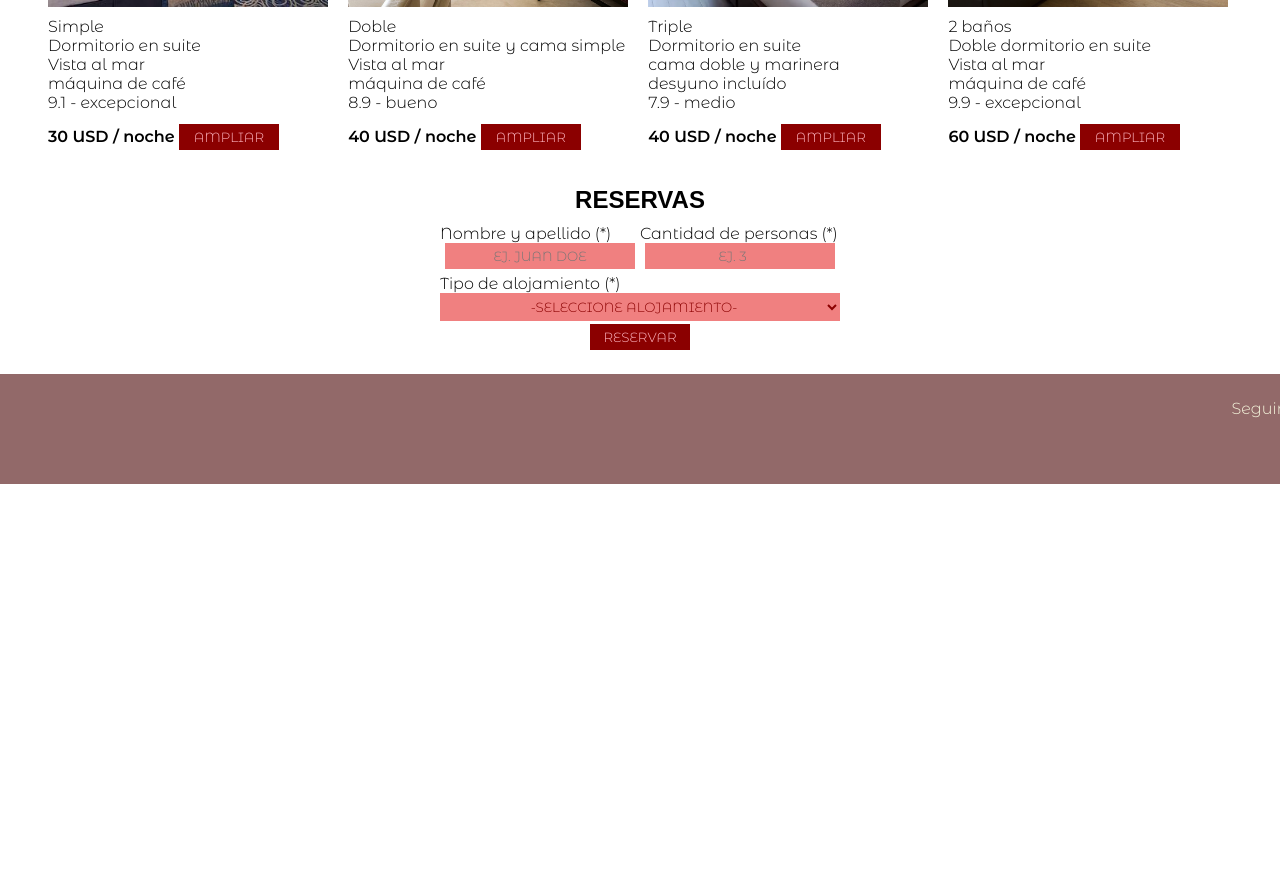
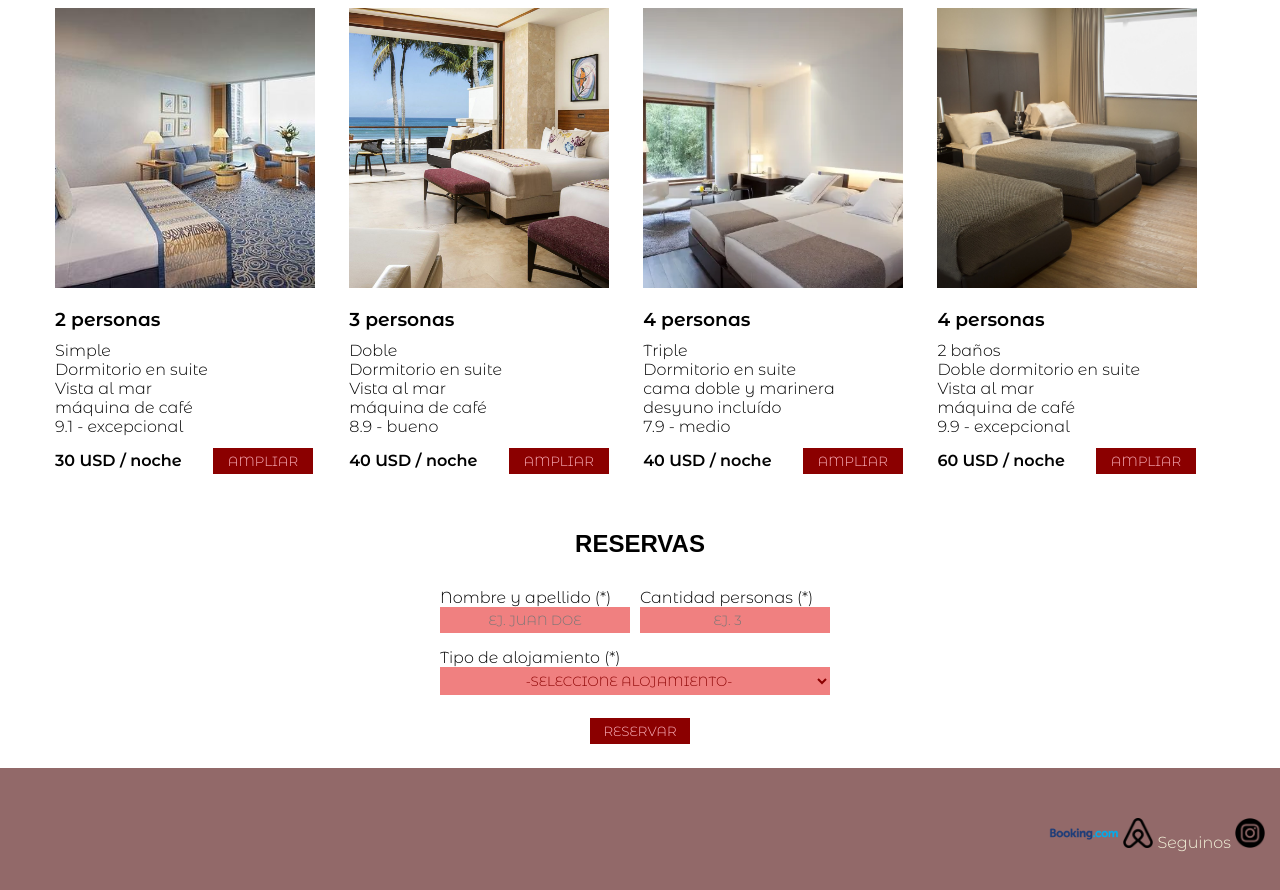
Before and after one commit to FlorenciaVillar0411/P-ginaAlojmamiento, a plain HTML site: page index.html in a window 1280 px wide. Shown: the part 1840-2730 px from the top of the page. Before the commit the page ends 2324 px from the top, so only its background shows below. Drawn offline with Linux system fonts and the light colour scheme.

Commit message:
solo queda footer y accesibilidad

```diff
--- a/css/style.css
+++ b/css/style.css
@@ -10,7 +10,7 @@ header, main, footer {display: block;}
 
 header{
     width: 1200px;
-    height:60px;
+    height:150px;
     padding: 10px;
     text-align: center;
     margin: auto auto ;
@@ -20,7 +20,7 @@ header{
 nav{
     text-align: right;
     display: block;
-    padding: 10px;
+    padding-top: 50px;
 }
 
 nav ul{
@@ -28,7 +28,7 @@ nav ul{
 }
 
 nav ul li{
-    width: 110px;
+    width: 180px;
     display: inline-block;
 }
 
@@ -55,13 +55,14 @@ header figure{
 }
 
 #imgHeader{
-    height: 60px;
+    height: 150px;
 
 }
+
 #portada{
-    height: 400px;
+    height: 470px;
     background-image: url(../img/f1.jpeg);
-    background-size: auto 1200px ;
+    background-size: cover ;
     background-repeat: no-repeat;
     margin: auto;
     text-align: center;
@@ -72,7 +73,8 @@ header figure{
     width: 800px;
     text-align: center;
     margin: auto auto ;
-    padding-top: 260px;
+    padding-top: 330px;
+    color: white;
 
 }
 
@@ -84,18 +86,16 @@ main{
 
 h2{
     text-align: center;
-    padding: 10px 0;
-    padding-top: 40px;
-    margin: auto;
+    margin: 30px;
+    margin-top: 60px;
     font-family: 'Montserrat', sans-serif;
 }
+
 #promos article{
     width: 560px;
     display: inline-block;
     text-align: left;
-
-    align-items: center;
-    margin: auto 20px;
+     margin: auto 20px;
 
 }
 #promos article figure{
@@ -104,9 +104,14 @@ h2{
     margin-top: 10px;
     margin-bottom: 10px;
 }
-#promos article h3{
-    text-align: center;
+article h3{
+margin-top: 20px;
+margin-bottom: 10px;
 }
+#promos article input{
+    margin-left: 215px;
+}
+
 
 input, select{
 
@@ -116,10 +121,10 @@ input, select{
     padding: 5px;
     text-transform: uppercase;
     width: 100px;
-    margin: 0 auto;
     border: 0px;
 }
-input:hover, select:hover{
+
+input:hover, input[type=submit]:hover{
     background-color: lightcoral;
     color: darkred;
 }
@@ -128,24 +133,14 @@ input:hover, select:hover{
     display: inline-block;
     margin-top: 15px;
 }
-#promos input{
-    display: inline-block;
-    margin-top: 15px;
 
-}
 .imgPromo{
     width: 100%;
     height: 100%;
     object-fit: cover;
 }
 
-select{
-    width: 100%;
-    background-color: lightcoral;
-    color: darkred;
-    text-align: center;
-    text-decoration: none;
-}
+
 
 
 
@@ -180,7 +175,7 @@ form {
     width: 450px;
     display: grid;
     grid-template-columns: 200px 200px;
-    grid-template-rows: 50px 50px 50px;
+    grid-template-rows: 60px 60px 60px;
     margin: auto;
     margin-left: 400px;
 }
@@ -201,14 +196,47 @@ form input{
     background-color: lightcoral;
     color: darkred;
     text-align: center;
-    text-decoration: none;
 }
+
 form input[type=submit]{
     display: block;
     width: 100px;
     color: lightpink;
     background-color: darkred;
+    margin: 10px auto;
+
 }
+select{
+    width: 390px;
+    background-color: lightcoral;
+    color: darkred;
+    text-align: center;
+    text-decoration: none;
+    margin: auto auto;
+}
+
+
+#tarifas article{
+    text-align: left;
+    display: inline-block;
+    width: 260px;
+    height: 300px;
+    margin: 15px;
+}
+#tarifas article figure{
+    width: 260px;
+    height: 280px;
+    margin-top: 10px;
+    margin-bottom: 10px;
+
+}
+#tarifas article input{
+    display: inline-block;
+    margin-left: 27px;
+}
+
+
+
 
 footer{
     background-color: rgb(146, 105, 105);
@@ -216,24 +244,29 @@ footer{
     width: 100%;
     height:60px;
     padding: 25px;
+    display: block;
+    padding-top: 50px;
+}
+
+footer ul{
+    list-style-type: none;
+    width: 1200px;
+    margin: auto auto;
     text-align: right;
 
 }
-#tarifas article{
+
+footer ul li{
+    display: inline-block;
+
+
+}
+footer ul li p{
     text-align: left;
     display: inline-block;
-    width: 280px;
-    height: 300px;
-    margin: 8px;
 }
-#tarifas article figure{
-    width: 280px;
-    height: 280px;
-    margin-top: 10px;
-    margin-bottom: 10px;
 
+footer img{
+    display: block;
+    height: 30px;
 }
-#tarifas article h3{
-    text-align: left;
-
-}
--- a/index.html
+++ b/index.html
@@ -20,10 +20,10 @@
         </figure>
         <nav>
             <ul>
-                <li>
+                <li class="left">
                     <a href="#promos">PROMOS</a>
                 </li>
-                <li>
+                <li class="left">
                     <a href="#fotos">FOTOS</a>
 
                 </li>
@@ -37,35 +37,35 @@
             </ul>
         </nav>
     </header>
-    <area class ="portada">
+    <area>
             <div id="portada">
                 <div id="textoPortada">
                     <h1>Posada del mar</h1>
                     <p>En la rambla de Carrasco, frente al mar, Posada del Mar ofrece servicios de excelencia y absoluta privacidad. Te esperamos con el mar como único testigo.</p>
+
                         </div>
-
             </div>
     </area>
     <main>
             <section id="promos">
                 <h2>PROMOS</h2>
             <article>
-                <h3>Estadía 3 noches</h3>
                 <figure>
                     <img class="imgPromo" src="img/fpromo1.jpeg" alt="" title=""/>
 				</figure >
                 <span>
+                    <h3>Estadía 3 noches</h3>
                     <p>3 noches con vista al mar para 4 personas. Cena para 4 de paella. Balcón con yacusi y desyuno incluido. </p>
                 </span>
                 <p class = "datos"><strong>Vigencia 22/03/22 al 22/03/23</strong></p>
                 <input type="button" value="AMPLIAR">
             </article><article>
-                <h3>Estadía 2 noches</h3>
                 <figure>
                     <img class="imgPromo" src="img/fpromo2.jpeg" alt="" title=""/>
 				</figure >
 
                 <span>
+                    <h3>Estadía 2 noches</h3>
                     <p>2 noches con vista al mar para 2 personas. Axceso a parque acuático. Desyuno, almuerzo y cena incluidos.</p>
                 </span>
                 <p class = "datos"><strong>Vigencia 12/06/22 al 12/06/23</strong></p>
@@ -89,11 +89,11 @@
             <section id="tarifas">
                 <h2>TARIFAS</h2>
                 <article>
-                    <h3>2 personas</h3>
                     <figure>
                         <img class="imgPromo" src="img/t1.jpeg" alt="" title=""/>
                     </figure >
                     <span>
+                        <h3>2 personas</h3>
                         <p>Simple</p>
                         <p>Dormitorio en suite</p>
                         <p>Vista al mar</p>
@@ -104,13 +104,13 @@
                     <input type="button" value="AMPLIAR">
                 </article>
                 <article>
-                    <h3>3 personas</h3>
                     <figure>
                         <img class="imgPromo" src="img/t2.jpeg" alt="" title=""/>
                     </figure >
                     <span>
+                        <h3>3 personas</h3>
                         <p>Doble</p>
-                        <p>Dormitorio en suite y cama simple</p>
+                        <p>Dormitorio en suite</p>
                         <p>Vista al mar</p>
                         <p>máquina de café</p>
                         <p>8.9 - bueno</p>
@@ -119,11 +119,11 @@
                     <input type="button" value="AMPLIAR">
                 </article>
                 <article>
-                    <h3>4 personas</h3>
                     <figure>
                         <img class="imgPromo" src="img/t3.webp" alt="" title=""/>
                     </figure >
                     <span>
+                        <h3>4 personas</h3>
                         <p>Triple</p>
                         <p>Dormitorio en suite</p>
                         <p>cama doble y marinera</p>
@@ -134,11 +134,11 @@
                     <input type="button" value="AMPLIAR">
                 </article>
                 <article>
-                    <h3>4 personas</h3>
                     <figure>
                         <img class="imgPromo" src="img/t4.jpeg" alt="" title=""/>
                     </figure >
                     <span>
+                        <h3>4 personas</h3>
                         <p>2 baños</p>
                         <p>Doble dormitorio en suite</p>
                         <p>Vista al mar</p>
@@ -159,7 +159,7 @@
                     <input type="text" id="nombreYApellido" placeholder="ej. Juan Doe" required>
                 </fieldset>
                 <fieldset class="2" id="cdad">
-                    <label for="cdadPersonas">Cantidad de personas (*)</label>
+                    <label for="cdadPersonas">Cantidad personas (*)</label>
                     <input type="number" id="cdadPersonas" placeholder="ej. 3" required>
                 </fieldset>
                 <fieldset class ="3"id="tipoAlojamiento">
@@ -187,7 +187,25 @@
 
     </main>
     <footer>
+        <ul>
+            <li>
+                <figure>
+                    <img src="/img/booking.png">
+                </figure>            </li>
+            <li>
+                <figure>
+                    <img src="/img/airbnb.png">
+                </figure>
+            </li>
+            <li>
                 <p>Seguinos</p>
+            </li>
+            <li>
+                <figure>
+                    <img src="/img/instagram.png" href="instagram.com">
+                </figure>            </li>
+        </ul>
+
     </footer>
 </body>
 </html>
```
Also changed, not shown: img/airbnb.png (added), img/booking.png (added), img/instagram.png (added), 1 other file. Lines whose indentation alone changed are shown as unchanged.
